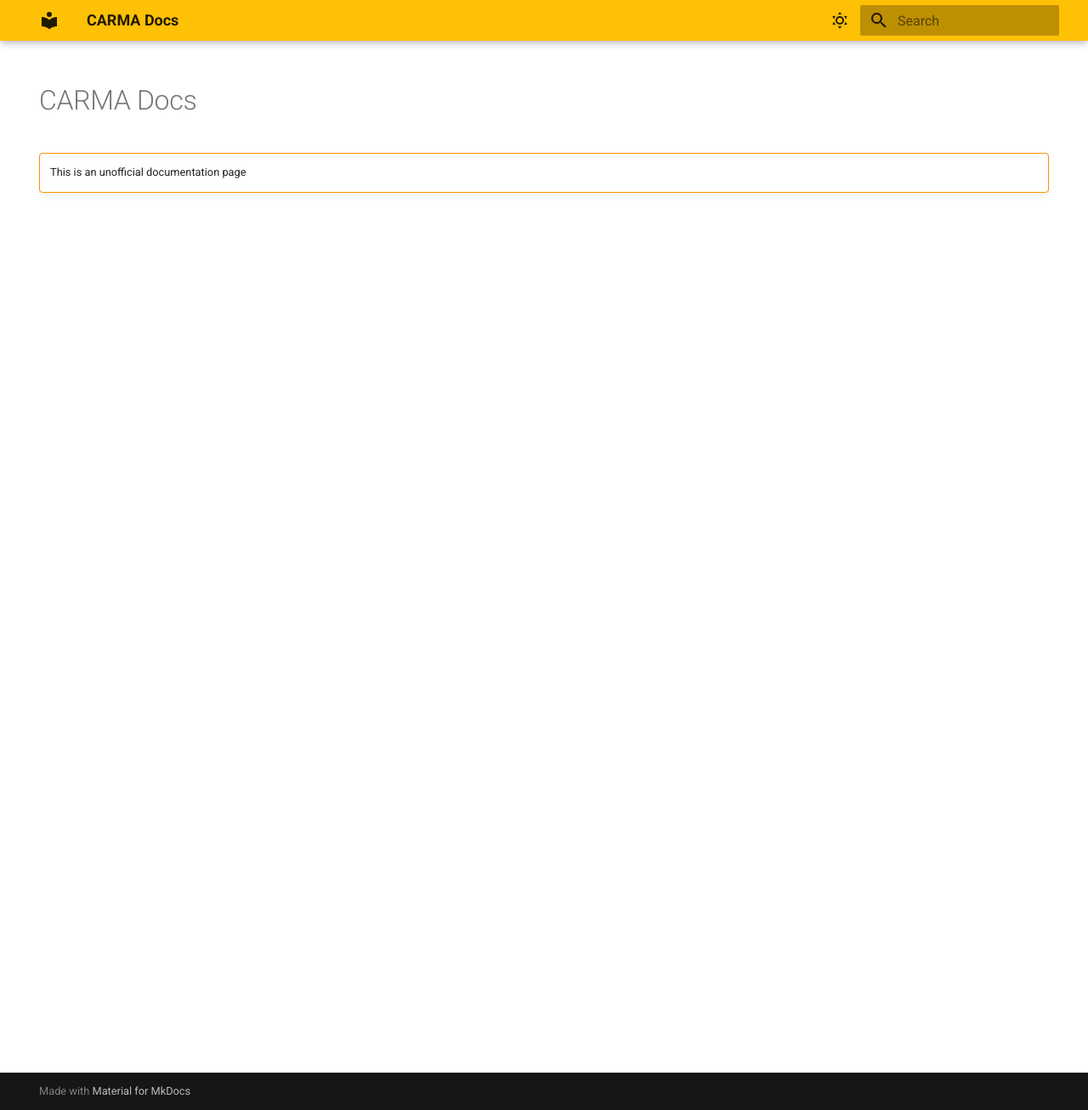
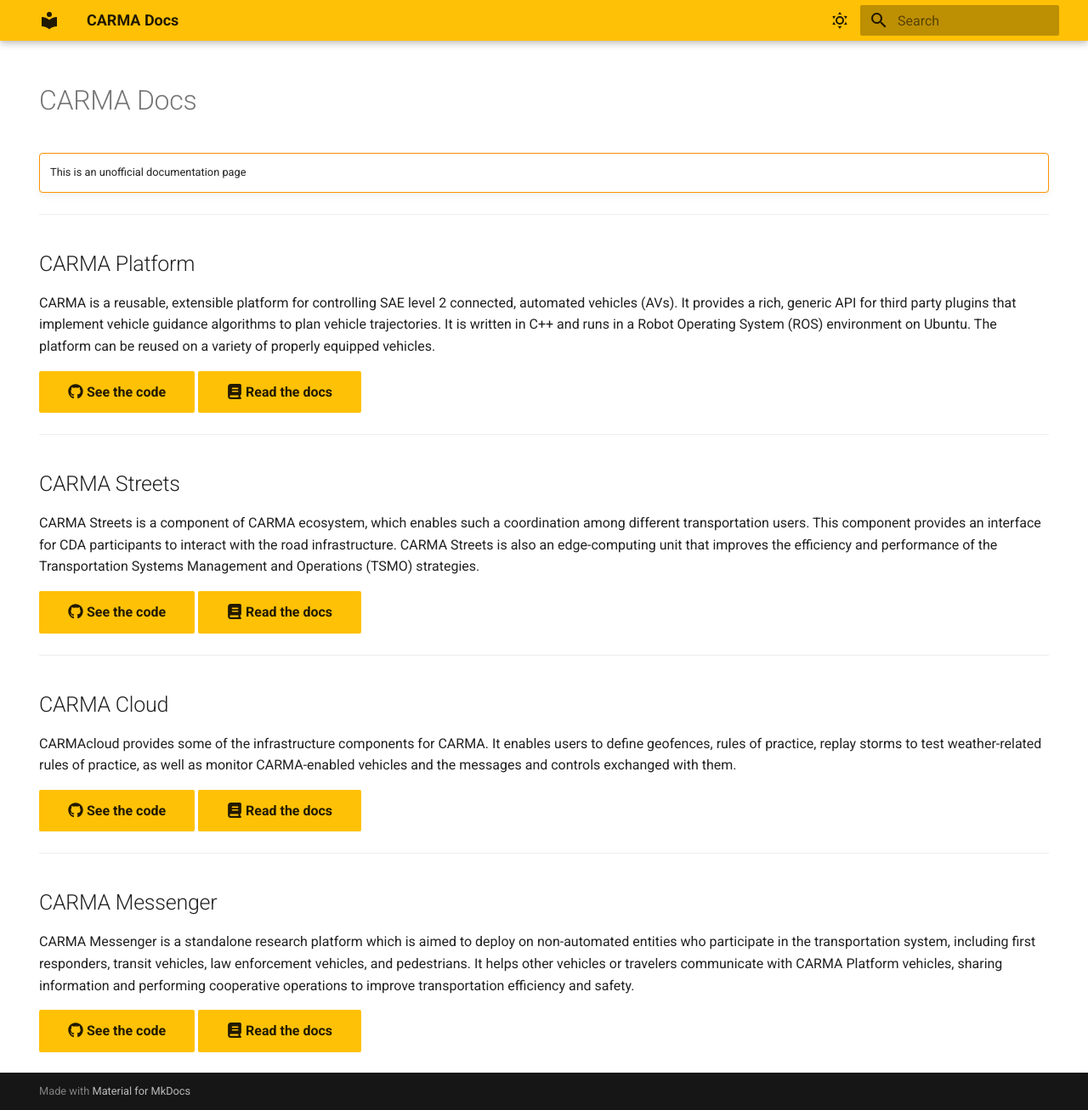
Before and after one commit to adamlm/carma-docs, an MkDocs documentation site: the page built from docs/index.md, in a window 1280 px wide and 1307 px high. Shown: the whole window at 85% size. Built offline with MkDocs 1.6.1 and Material for MkDocs 9.7.7, drawn with Linux system fonts in a browser that asks for light colours.

Commit message:
Add some CARMA projects
Add some links to the main CARMA projects along with short descriptions
pulled from their github pages.

```diff
--- a/docs/index.md
+++ b/docs/index.md
@@ -9,3 +9,50 @@ hide:
 !!! warning ""
 
     This is an unofficial documentation page
+
+---
+
+## CARMA Platform
+
+CARMA is a reusable, extensible platform for controlling SAE level 2 connected, automated vehicles (AVs). It provides a
+rich, generic API for third party plugins that implement vehicle guidance algorithms to plan vehicle trajectories. It
+is written in C++ and runs in a Robot Operating System (ROS) environment on Ubuntu. The platform can be reused on a
+variety of properly equipped vehicles.
+
+[:fontawesome-brands-github: See the code](https://github.com/usdot-fhwa-stol/carma-platform){ .md-button .md-button--primary }
+[:fontawesome-solid-book: Read the docs](https://adamlm-forks.github.io/carma-platform/){ .md-button .md-button--primary }
+
+---
+
+## CARMA Streets
+
+CARMA Streets is a component of CARMA ecosystem, which enables such a coordination among different transportation
+users. This component provides an interface for CDA participants to interact with the road infrastructure. CARMA
+Streets is also an edge-computing unit that improves the efficiency and performance of the Transportation Systems
+Management and Operations (TSMO) strategies.
+
+[:fontawesome-brands-github: See the code](https://github.com/usdot-fhwa-stol/carma-streets){ .md-button .md-button--primary }
+[:fontawesome-solid-book: Read the docs](#){ .md-button .md-button--primary }
+
+---
+
+## CARMA Cloud
+
+CARMAcloud provides some of the infrastructure components for CARMA. It enables users to define geofences, rules of
+practice, replay storms to test weather-related rules of practice, as well as monitor CARMA-enabled vehicles and the
+messages and controls exchanged with them.
+
+[:fontawesome-brands-github: See the code](https://github.com/usdot-fhwa-stol/carma-cloud){ .md-button .md-button--primary }
+[:fontawesome-solid-book: Read the docs](#){ .md-button .md-button--primary }
+
+---
+
+## CARMA Messenger
+
+CARMA Messenger is a standalone research platform which is aimed to deploy on non-automated entities who participate in
+the transportation system, including first responders, transit vehicles, law enforcement vehicles, and pedestrians. It
+helps other vehicles or travelers communicate with CARMA Platform vehicles, sharing information and performing
+cooperative operations to improve transportation efficiency and safety.
+
+[:fontawesome-brands-github: See the code](https://github.com/usdot-fhwa-stol/carma-messenger){ .md-button .md-button--primary }
+[:fontawesome-solid-book: Read the docs](#){ .md-button .md-button--primary }
--- a/mkdocs.yaml
+++ b/mkdocs.yaml
@@ -4,6 +4,11 @@ markdown_extensions:
   - admonition
   - pymdownx.details
   - pymdownx.superfences
+  - attr_list
+  - md_in_html
+  - pymdownx.emoji:
+      emoji_index: !!python/name:material.extensions.emoji.twemoji
+      emoji_generator: !!python/name:material.extensions.emoji.to_svg
 
 theme:
   features:
```
